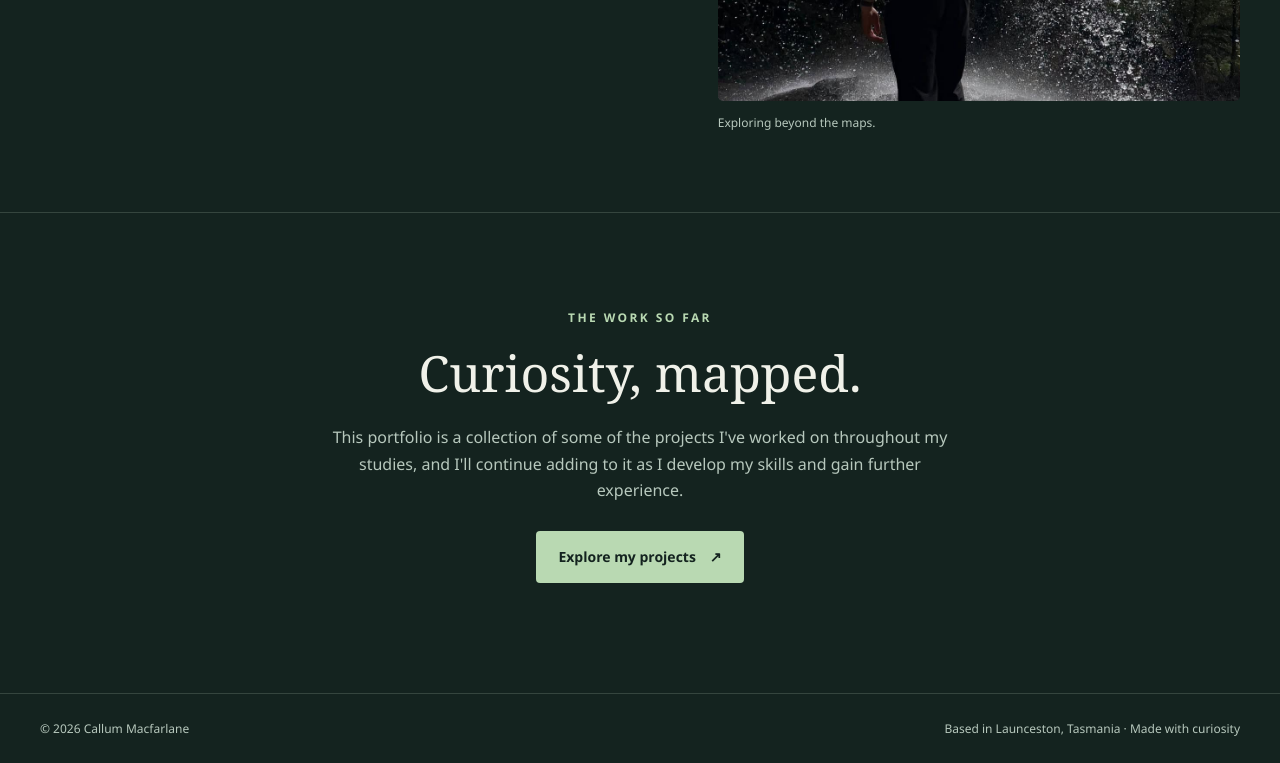
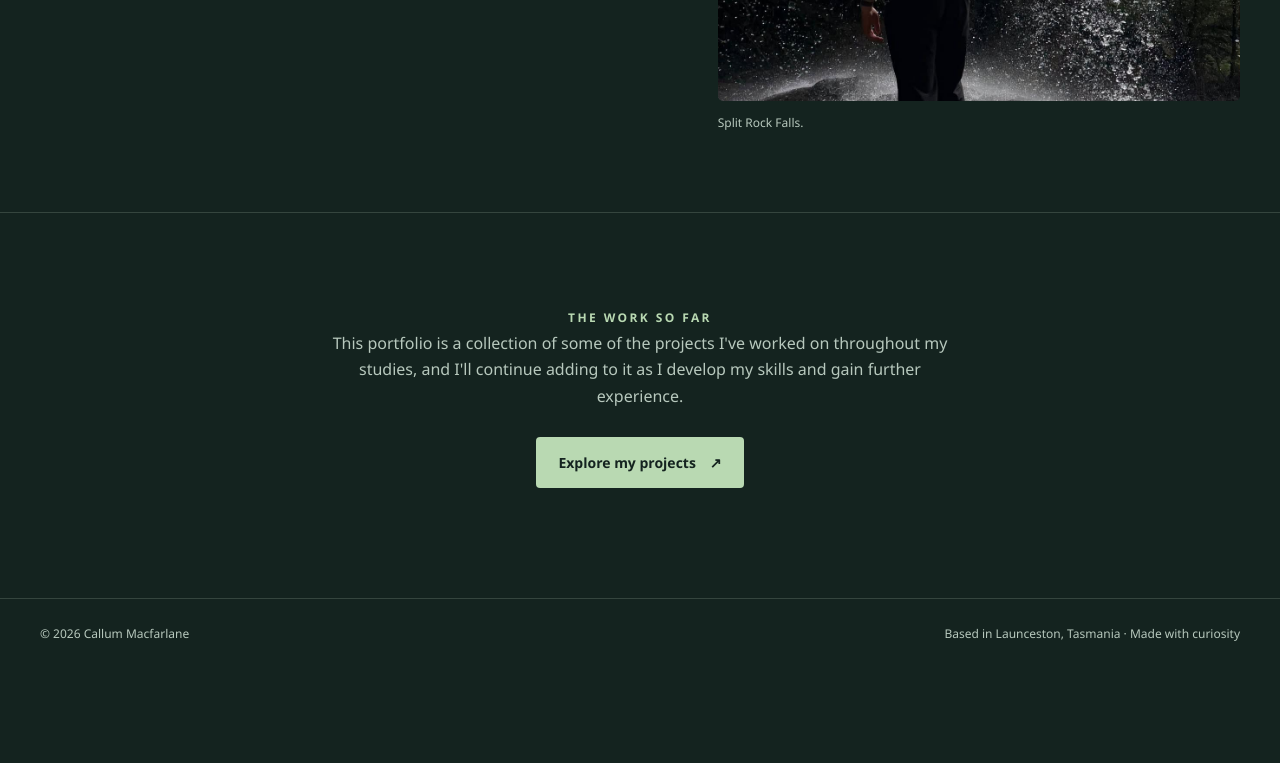
Before and after one commit to calmacfarlane/callummacfarlane, a plain HTML site: page about-redesign.html in a window 1280 px wide. Shown: the part 2864-3627 px from the top of the page. After the commit the page ends 3533 px from the top, so only its background shows below. Drawn offline with Linux system fonts and the light colour scheme.

Commit message:
Update about-redesign.html

```diff
--- a/about-redesign.html
+++ b/about-redesign.html
@@ -256,7 +256,7 @@
         </div>
         <figure class="feature-photo outdoors reveal">
           <img src="callum-outdoors.jpg" alt="Callum standing by a waterfall in a forest" loading="lazy">
-          <figcaption>Exploring beyond the maps.</figcaption>
+          <figcaption>Split Rock Falls.</figcaption>
         </figure>
       </div>
     </section>
@@ -264,7 +264,6 @@
     <section class="closer" aria-labelledby="closer-title">
       <div class="shell closer-inner reveal">
         <span class="eyebrow">The work so far</span>
-        <h2 id="closer-title">Curiosity, mapped.</h2>
         <p>This portfolio is a collection of some of the projects I've worked on throughout my studies, and I'll continue adding to it as I develop my skills and gain further experience.</p>
         <a class="button" href="redesign.html#work">Explore my projects <span aria-hidden="true">↗</span></a>
       </div>
```
